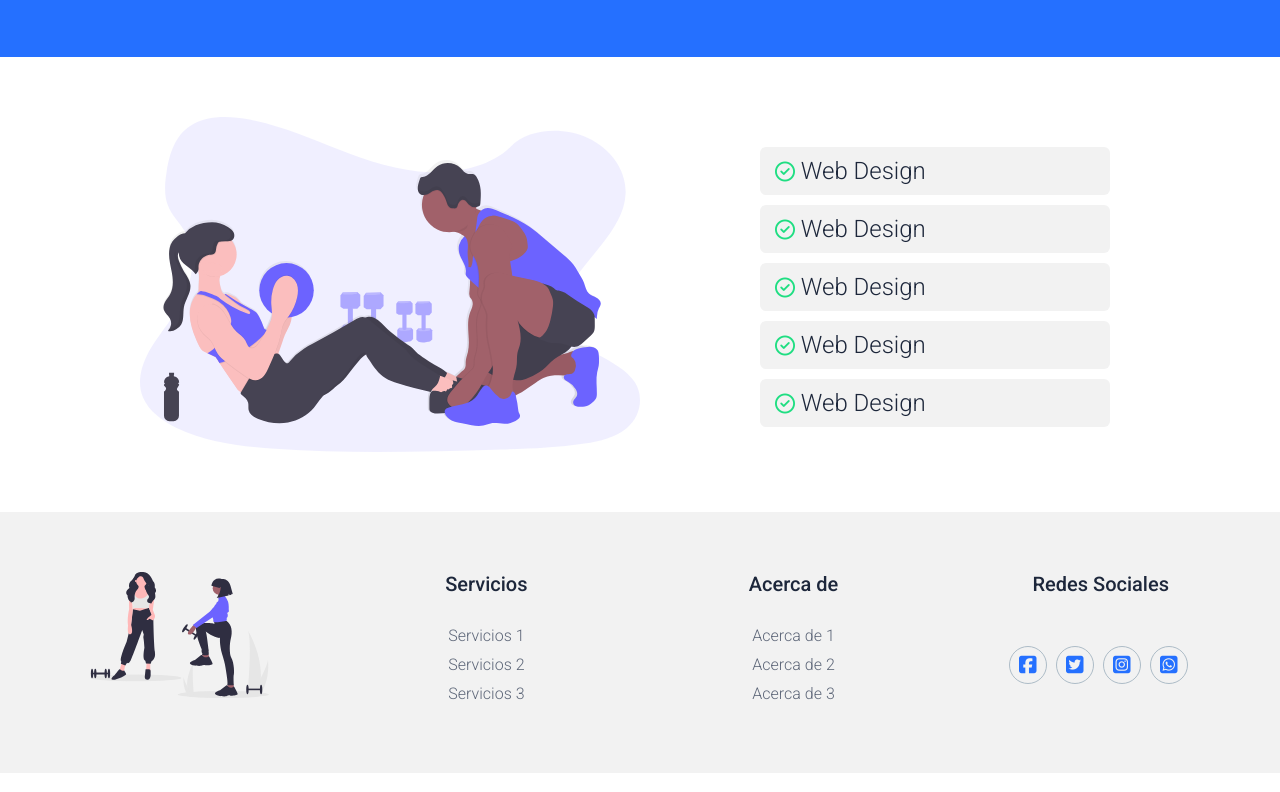
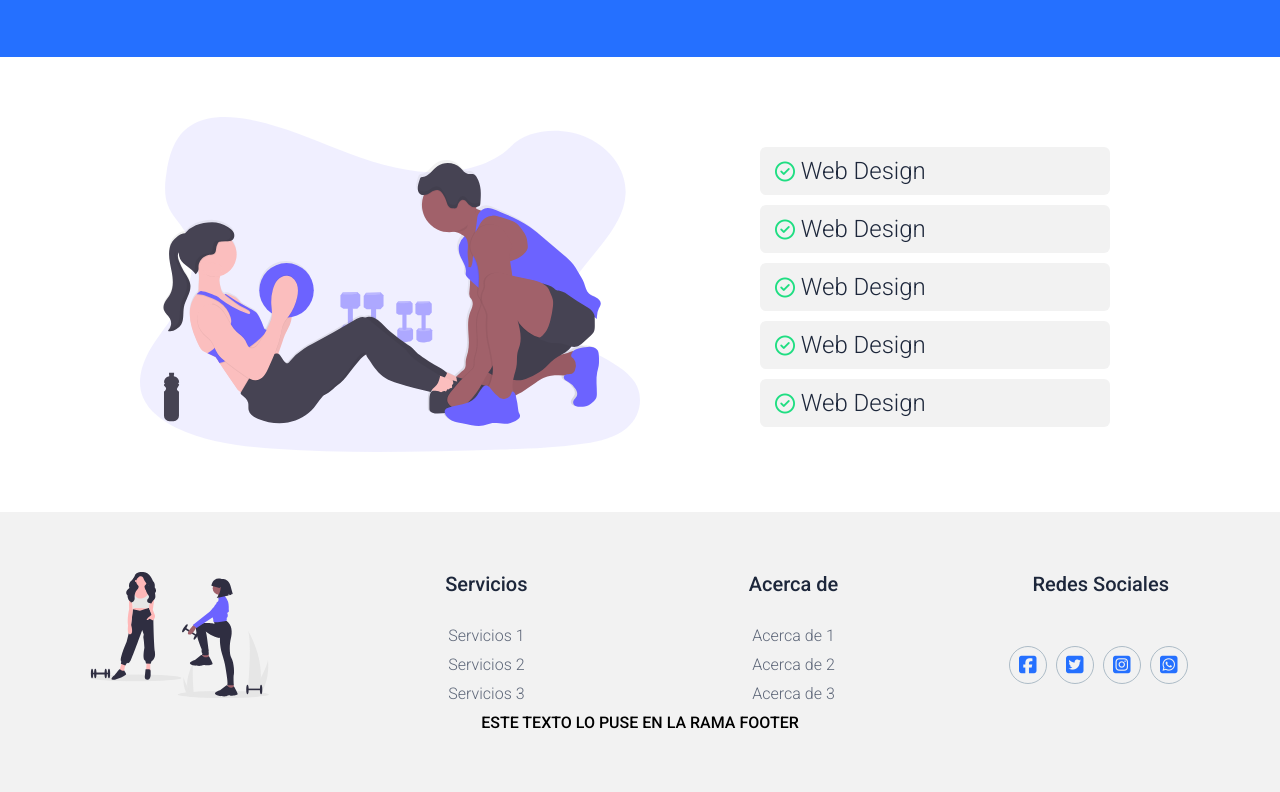
Before and after one commit to aleji94/WorkOutWebSite, a plain HTML site: page dist/index.html in a window 1280 px wide. Shown: the part 3059-3851 px from the top of the page. Drawn offline with Linux system fonts and the light colour scheme; files that its build step writes are made by us from their sources; files whose address does not match are found by name.

Commit message:
Inserté texto en el footer como prueba

```diff
--- a/dist/index.html
+++ b/dist/index.html
@@ -162,6 +162,8 @@
                 <i class="fab fa-whatsapp-square"></i>
             </div>
         </div>
+
+        <p>ESTE TEXTO LO PUSE EN LA RAMA FOOTER</p>
     </footer>
 
 
```
Also changed, not shown: index.html (+2 -0 lines).
